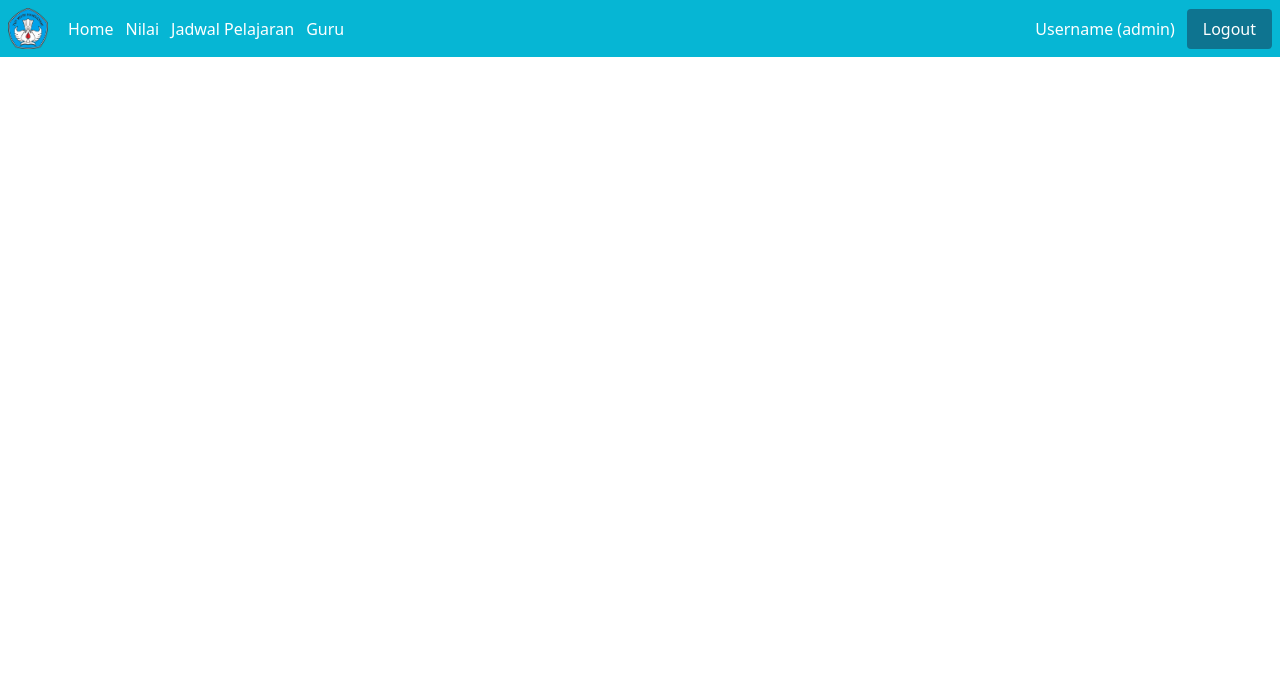
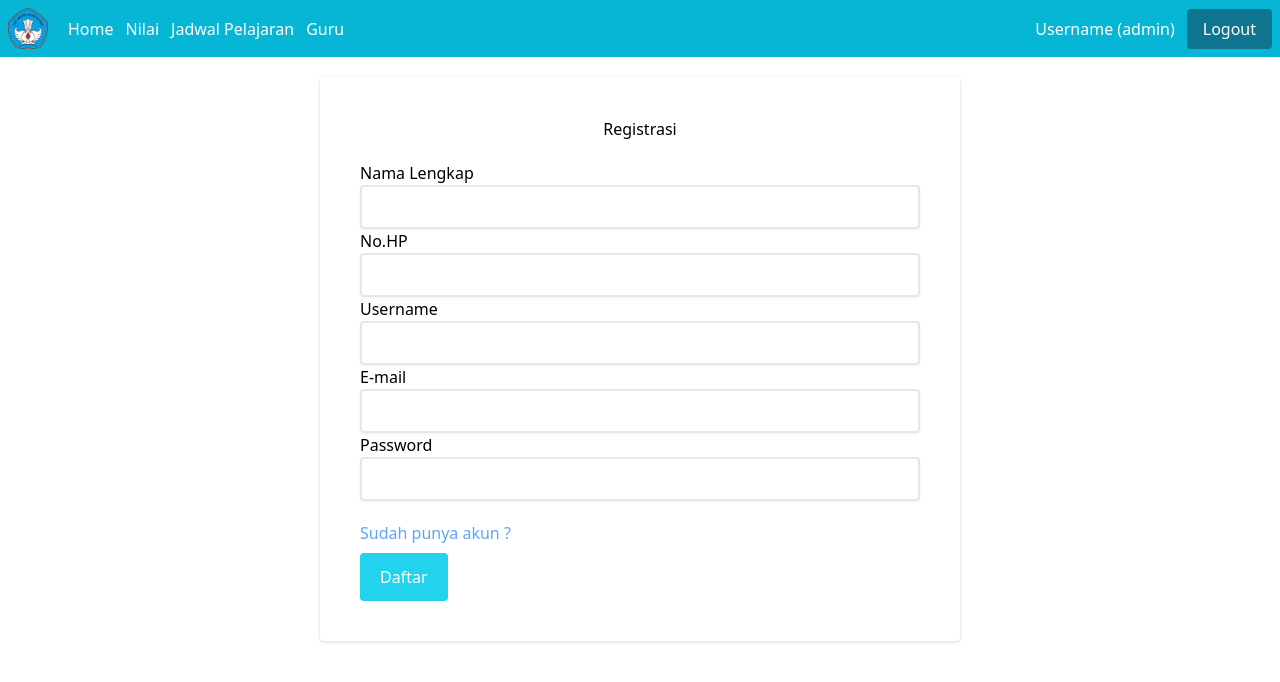
Before and after one commit to rekto167/siakad_frontend, a React (Create React App) app: page /register in a window 1280 px wide. Shown: the top 682 px of the page. Built offline with nearby package versions, Linux system fonts and the light colour scheme; the HTML template or start-up script is replaced by a standard one.

Commit message:
halaman registrasi akun

```diff
--- a/src/App.js
+++ b/src/App.js
@@ -8,6 +8,7 @@ import {
 import Navbar from "./components/layouts/Navbar";
 import Home from "./components/page/beranda/Home";
 import Login from "./components/page/auth/Login";
+import Register from "./components/page/auth/Register";
 
 const App = () => {
   return (
@@ -17,6 +18,7 @@ const App = () => {
         <Routes>
           <Route exact path="/" element={<Home />} />
           <Route exact path="/login" element={<Login />} />
+          <Route exact path="/register" element={<Register />} />
         </Routes>
       </Fragment>
     </Router>
--- a/src/components/page/auth/Login.jsx
+++ b/src/components/page/auth/Login.jsx
@@ -1,25 +1,31 @@
 import React from "react";
+import { Link } from "react-router-dom";
 
 const Login = () => {
   return (
     <div className="container m-auto w-1/2 mt-5">
-      <div className="container rounded bg-slate-50 p-10 drop-shadow">
+      <div className="container rounded bg-white p-10 drop-shadow">
         <h1 className="text-center mb-5">Login</h1>
         <div className="flex flex-col">
           <label for="username">Username</label>
           <input
             type="text"
-            className="rounded p-3 drop-shadow-sm border-2 border-solid focus:outline-none focus:border-cyan-500"
+            className="rounded p-2 drop-shadow-sm border-2 border-solid focus:outline-none focus:border-cyan-500"
           />
         </div>
         <div className="flex flex-col">
           <label for="password">Password</label>
           <input
             type="password"
-            className="rounded p-3 drop-shadow-sm border-2 border-solid focus:outline-none focus:border-cyan-500"
+            className="rounded p-2 drop-shadow-sm border-2 border-solid focus:outline-none focus:border-cyan-500"
           />
         </div>
-        <div className="mt-10 mx-auto">
+        <div className="mt-5">
+          <Link to="/register" className="text-blue-400 hover:text-blue-600">
+            <span>Belum punya akun ? Klik disini</span>
+          </Link>
+        </div>
+        <div className="mt-2 mx-auto">
           <button className="bg-cyan-400 text-center py-3 px-5 text-white hover:bg-cyan-600 rounded">
             Login
           </button>
--- /dev/null
+++ b/src/components/page/auth/Register.jsx
@@ -0,0 +1,59 @@
+import React from "react";
+import { Link } from "react-router-dom";
+
+const Register = () => {
+  return (
+    <div className="container m-auto w-1/2 mt-5">
+      <div className="container rounded bg-white p-10 drop-shadow">
+        <h1 className="text-center mb-5">Registrasi</h1>
+        <div className="flex flex-col">
+          <label for="name">Nama Lengkap</label>
+          <input
+            type="text"
+            className="rounded p-2 drop-shadow-sm border-2 border-solid focus:outline-none focus:border-cyan-500"
+          />
+        </div>
+        <div className="flex flex-col">
+          <label for="phone">No.HP</label>
+          <input
+            type="text"
+            className="rounded p-2 drop-shadow-sm border-2 border-solid focus:outline-none focus:border-cyan-500"
+          />
+        </div>
+        <div className="flex flex-col">
+          <label for="username">Username</label>
+          <input
+            type="text"
+            className="rounded p-2 drop-shadow-sm border-2 border-solid focus:outline-none focus:border-cyan-500"
+          />
+        </div>
+        <div className="flex flex-col">
+          <label for="email">E-mail</label>
+          <input
+            type="email"
+            className="rounded p-2 drop-shadow-sm border-2 border-solid focus:outline-none focus:border-cyan-500"
+          />
+        </div>
+        <div className="flex flex-col">
+          <label for="password">Password</label>
+          <input
+            type="password"
+            className="rounded p-2 drop-shadow-sm border-2 border-solid focus:outline-none focus:border-cyan-500"
+          />
+        </div>
+        <div className="mt-5">
+          <Link to="/login" className="text-blue-400 hover:text-blue-600">
+            <span>Sudah punya akun ?</span>
+          </Link>
+        </div>
+        <div className="mt-2 mx-auto">
+          <button className="bg-cyan-400 text-center py-3 px-5 text-white hover:bg-cyan-600 rounded">
+            Daftar
+          </button>
+        </div>
+      </div>
+    </div>
+  );
+};
+
+export default Register;
```
